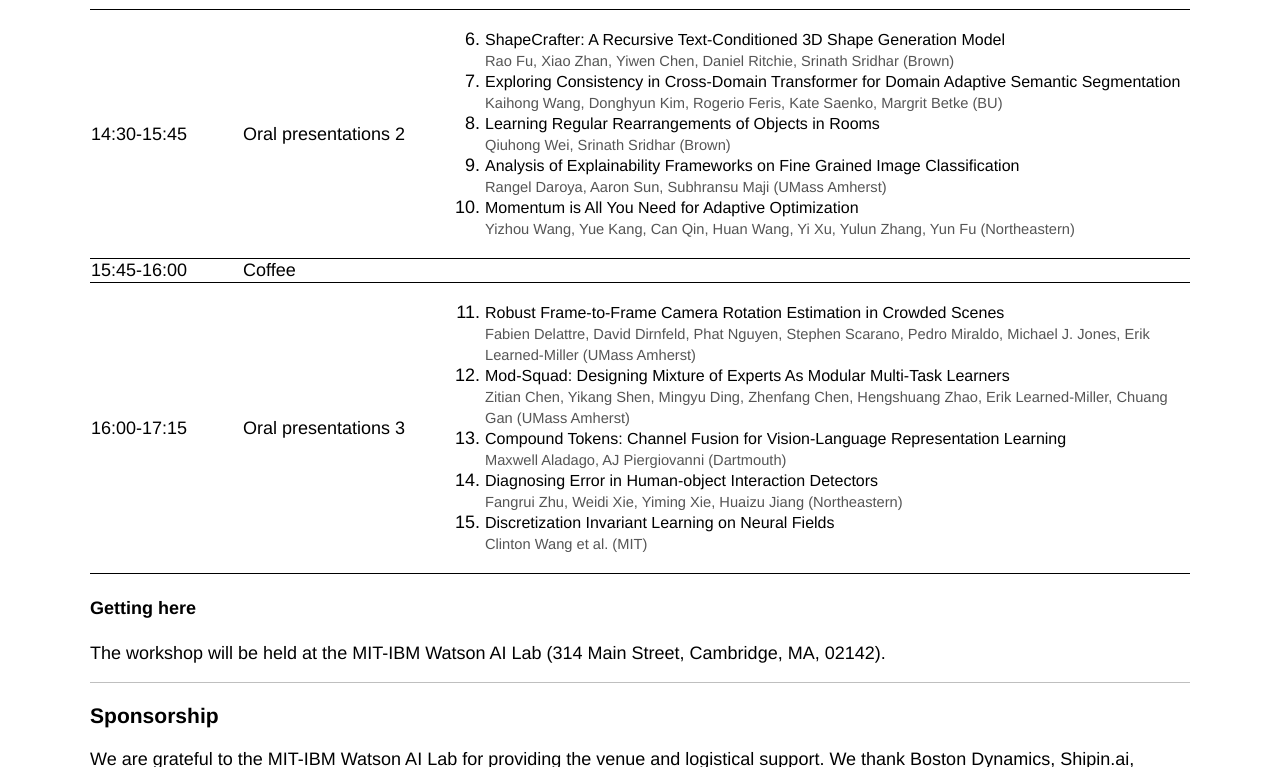
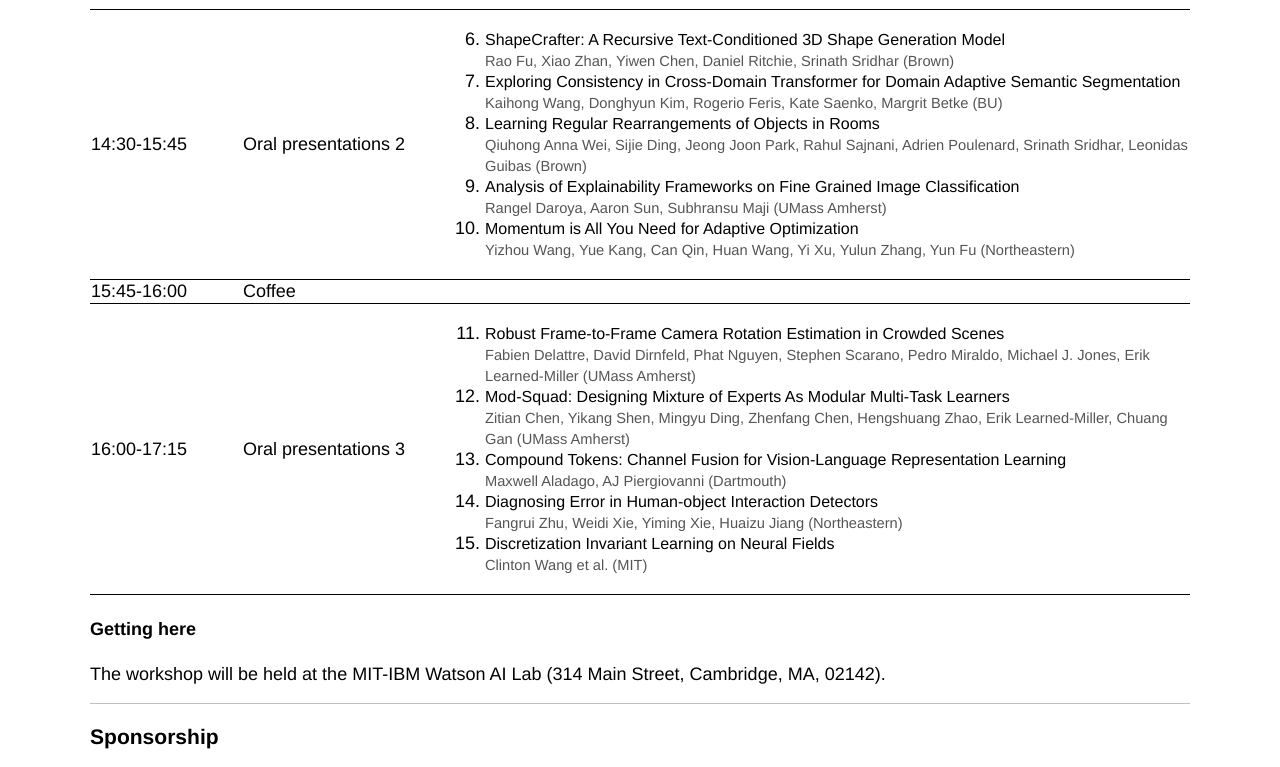
Before and after one commit to NECV2022/NECV2022.github.io, a plain HTML site: page index.html in a window 1280 px wide. Shown: the part 2800-3567 px from the top of the page. Drawn offline with Linux system fonts and the light colour scheme.

Commit message:
author update

```diff
--- a/index.html
+++ b/index.html
@@ -402,7 +402,7 @@
                       <li>
                       <span class="talk_title">Learning Regular Rearrangements of Objects in Rooms</span>
                       <br>
-                      <span class="author_list">Qiuhong Wei, Srinath Sridhar
+                      <span class="author_list">Qiuhong Anna Wei, Sijie Ding, Jeong Joon Park, Rahul Sajnani, Adrien Poulenard, Srinath Sridhar, Leonidas Guibas
                        (Brown)</span>
                       </li>
                       <li>
```
